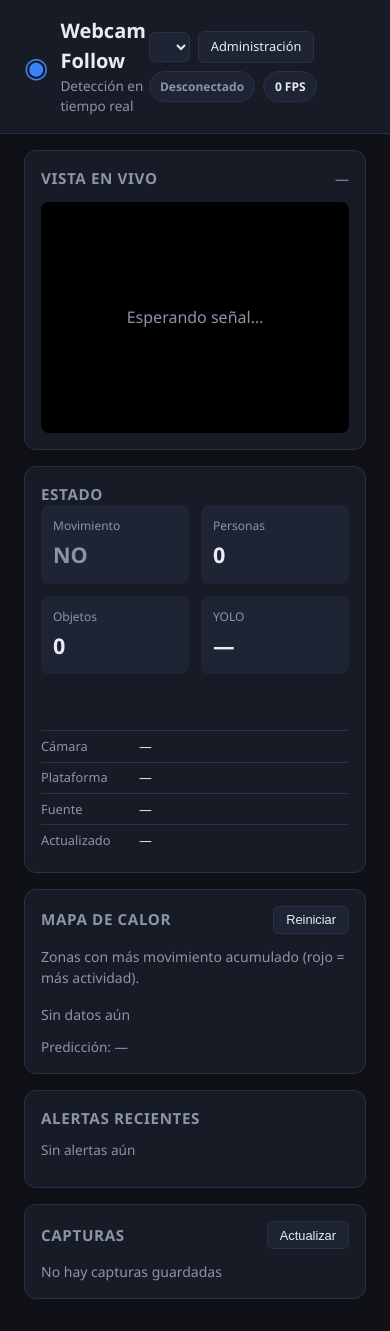
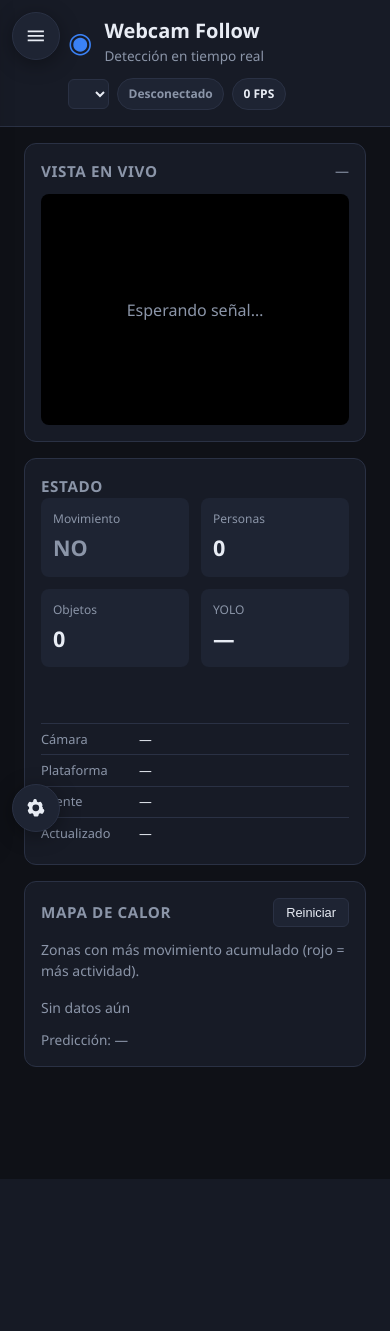
Before and after one commit to magicdrums/webcam_follow, a Python web app: template src/web/templates/index.html in a window 390 px wide. After the commit the page ends 1179 px from the top, so only its background shows below. Run offline with Jinja, Linux system fonts and the light colour scheme; the template is opened without the code that fills it, so the values that code supplies are empty.

Commit message:
Implement side menu functionality and styling
- Added a side menu for navigation, including options for snapshots and alerts.
- Implemented open and close functionality for the side menu, with accessibility features.
- Enhanced the layout and styling of the main application view and side menu components.
- Updated the HTML structure to accommodate the new side menu and its interactions.
- Improved user experience with responsive design adjustments for mobile devices.

```diff
--- a/src/web/static/style.css
+++ b/src/web/static/style.css
@@ -73,6 +73,170 @@ body {
 .btn--sm { font-size: 0.72rem; padding: 0.25rem 0.5rem; }
 
 .hidden { display: none !important; }
+
+/* --- Vista principal: menú flotante --- */
+.app-view {
+  padding-bottom: 5rem;
+}
+
+.app-view.menu-open {
+  overflow: hidden;
+}
+
+.fab {
+  position: fixed;
+  z-index: 210;
+  display: flex;
+  align-items: center;
+  justify-content: center;
+  width: 3rem;
+  height: 3rem;
+  border-radius: 999px;
+  border: 1px solid var(--border);
+  background: var(--surface2);
+  color: var(--text);
+  box-shadow: 0 4px 20px rgba(0, 0, 0, 0.35);
+  cursor: pointer;
+  text-decoration: none;
+  transition: background 0.15s, border-color 0.15s, transform 0.15s;
+}
+
+.fab:hover {
+  background: var(--surface);
+  border-color: var(--accent);
+}
+
+.fab:active {
+  transform: scale(0.96);
+}
+
+.fab__icon {
+  width: 1.35rem;
+  height: 1.35rem;
+}
+
+.fab--menu {
+  top: 1rem;
+  left: 1rem;
+}
+
+.fab--settings {
+  bottom: 1rem;
+  left: 1rem;
+}
+
+.header--app {
+  padding-left: 4.75rem;
+}
+
+.menu-backdrop {
+  position: fixed;
+  inset: 0;
+  z-index: 190;
+  background: rgba(0, 0, 0, 0.55);
+  backdrop-filter: blur(2px);
+}
+
+.side-menu {
+  position: fixed;
+  top: 0;
+  left: 0;
+  z-index: 200;
+  width: min(92vw, 420px);
+  height: 100vh;
+  height: 100dvh;
+  background: var(--surface);
+  border-right: 1px solid var(--border);
+  display: flex;
+  flex-direction: column;
+  transform: translateX(-105%);
+  transition: transform 0.25s ease;
+  box-shadow: 4px 0 24px rgba(0, 0, 0, 0.35);
+}
+
+.side-menu.is-open {
+  transform: translateX(0);
+}
+
+.side-menu__head {
+  display: flex;
+  align-items: center;
+  justify-content: space-between;
+  gap: 0.75rem;
+  padding: 1rem 1rem 0.75rem;
+  border-bottom: 1px solid var(--border);
+}
+
+.side-menu__title {
+  font-size: 1rem;
+  font-weight: 600;
+  color: var(--text);
+}
+
+.btn--icon {
+  width: 2.25rem;
+  height: 2.25rem;
+  padding: 0;
+  font-size: 1.35rem;
+  line-height: 1;
+  display: inline-flex;
+  align-items: center;
+  justify-content: center;
+  border-radius: 8px;
+  border: 1px solid var(--border);
+  background: var(--surface2);
+  color: var(--text);
+  cursor: pointer;
+}
+
+.side-menu__tabs {
+  display: flex;
+  gap: 0.35rem;
+  padding: 0.75rem 1rem;
+  border-bottom: 1px solid var(--border);
+}
+
+.side-menu__tab {
+  flex: 1;
+  padding: 0.45rem 0.75rem;
+  border-radius: 8px;
+  border: 1px solid var(--border);
+  background: var(--surface2);
+  color: var(--muted);
+  font-size: 0.85rem;
+  cursor: pointer;
+}
+
+.side-menu__tab--active {
+  color: var(--text);
+  border-color: var(--accent);
+  background: rgba(59, 130, 246, 0.12);
+}
+
+.side-menu__panel {
+  flex: 1;
+  overflow-y: auto;
+  padding: 0.75rem 1rem 1.5rem;
+}
+
+.side-menu__toolbar {
+  display: flex;
+  justify-content: flex-end;
+  margin-bottom: 0.75rem;
+}
+
+.snapshots--menu {
+  grid-template-columns: repeat(auto-fill, minmax(120px, 1fr));
+  max-height: none;
+}
+
+.layout--app {
+  grid-template-rows: auto;
+}
+
+.layout--app .panel--video {
+  grid-row: auto;
+}
 
 /* --- Admin --- */
 .admin-layout {
@@ -515,8 +679,22 @@ body {
 }
 
 @media (max-width: 900px) {
-  .layout {
+  .layout,
+  .layout--app {
     grid-template-columns: 1fr;
   }
   .panel--video { grid-row: auto; }
+  .header--app {
+    padding-left: 4.25rem;
+    flex-wrap: wrap;
+    gap: 0.75rem;
+  }
+  .fab--menu {
+    top: 0.75rem;
+    left: 0.75rem;
+  }
+  .fab--settings {
+    bottom: 0.75rem;
+    left: 0.75rem;
+  }
 }
--- a/src/web/templates/index.html
+++ b/src/web/templates/index.html
@@ -6,8 +6,42 @@
   <title>Webcam Follow</title>
   <link rel="stylesheet" href="{{ url_for('static', filename='style.css') }}">
 </head>
-<body>
-  <header class="header">
+<body class="app-view">
+  <button type="button" id="menu-toggle" class="fab fab--menu" aria-label="Capturas e historial" aria-expanded="false" aria-controls="side-menu">
+    <svg class="fab__icon" viewBox="0 0 24 24" aria-hidden="true"><path fill="currentColor" d="M3 6h18v2H3V6zm0 5h18v2H3v-2zm0 5h18v2H3v-2z"/></svg>
+  </button>
+
+  <a href="/admin" class="fab fab--settings" aria-label="Administración">
+    <svg class="fab__icon" viewBox="0 0 24 24" aria-hidden="true"><path fill="currentColor" fill-rule="evenodd" d="M11.08 2.25c-.92 0-1.7.66-1.85 1.57l-.18 1.07c-.02.12-.12.26-.3.35a7.5 7.5 0 00-.98.57c-.17.11-.33.12-.45.08l-1.02-.38a1.88 1.88 0 00-2.28.82l-.92 1.6a1.88 1.88 0 00.43 2.38l.84.69c.1.08.17.23.15.43a7.6 7.6 0 010 1.14c-.02.2.06.35.15.43l-.84.69a1.88 1.88 0 00-.43 2.38l.92 1.6a1.88 1.88 0 002.28.82l1.02-.38c.12-.04.28-.03.45.08.34.21.64.4.98.57.18.09.28.23.3.35l.18 1.07c.15.91.93 1.57 1.85 1.57h1.84c.92 0 1.7-.66 1.85-1.57l.18-1.07c.02-.12.12-.26.3-.35.34-.17.64-.36.98-.57.17-.11.33-.12.45-.08l1.02.38a1.88 1.88 0 002.28-.82l.92-1.6a1.88 1.88 0 00-.43-2.38l-.84-.69c-.09-.08-.17-.23-.15-.43a7.6 7.6 0 010-1.14c.02-.2-.06-.35-.15-.43l-.84-.69a1.88 1.88 0 00.43-2.38l-.92-1.6a1.88 1.88 0 00-2.28-.82l-1.02.38c-.12.04-.28.03-.45-.08a7.5 7.5 0 00-.98-.57c-.18-.09-.28-.23-.3-.35l-.18-1.07a1.88 1.88 0 00-1.85-1.57h-1.84zM12 15.75a3.75 3.75 0 100-7.5 3.75 3.75 0 000 7.5z" clip-rule="evenodd"/></svg>
+  </a>
+
+  <div id="menu-backdrop" class="menu-backdrop hidden" aria-hidden="true"></div>
+
+  <aside id="side-menu" class="side-menu" aria-hidden="true">
+    <div class="side-menu__head">
+      <h2 class="side-menu__title">Capturas e historial</h2>
+      <button type="button" id="menu-close" class="btn btn--icon" aria-label="Cerrar menú">×</button>
+    </div>
+    <nav class="side-menu__tabs" role="tablist">
+      <button type="button" class="side-menu__tab side-menu__tab--active" data-menu-panel="snapshots" role="tab" aria-selected="true">Capturas</button>
+      <button type="button" class="side-menu__tab" data-menu-panel="alerts" role="tab" aria-selected="false">Alertas</button>
+    </nav>
+    <div id="menu-panel-snapshots" class="side-menu__panel" role="tabpanel">
+      <div class="side-menu__toolbar">
+        <button id="refresh-snapshots" class="btn btn--sm" type="button">Actualizar</button>
+      </div>
+      <div id="snapshots-grid" class="snapshots snapshots--menu">
+        <p class="muted snapshots__empty">No hay capturas guardadas</p>
+      </div>
+    </div>
+    <div id="menu-panel-alerts" class="side-menu__panel hidden" role="tabpanel">
+      <ul id="alerts-list" class="alerts">
+        <li class="alerts__empty muted">Sin alertas aún</li>
+      </ul>
+    </div>
+  </aside>
+
+  <header class="header header--app">
     <div class="header__brand">
       <span class="header__logo">◉</span>
       <div>
@@ -17,13 +51,12 @@
     </div>
     <div class="header__actions">
       <select id="camera-select" class="select" aria-label="Seleccionar cámara"></select>
-      <a href="/admin" class="btn btn--link">Administración</a>
       <span id="conn-badge" class="badge badge--offline">Desconectado</span>
       <span id="fps-badge" class="badge">0 FPS</span>
     </div>
   </header>
 
-  <main class="layout">
+  <main class="layout layout--app">
     <section class="panel panel--video">
       <div class="panel__head">
         <h2>Vista en vivo</h2>
@@ -77,24 +110,7 @@
         </ul>
         <div id="motion-prediction" class="motion-prediction muted">Predicción: —</div>
       </section>
-
-      <section class="panel">
-        <h2>Alertas recientes</h2>
-        <ul id="alerts-list" class="alerts">
-          <li class="alerts__empty muted">Sin alertas aún</li>
-        </ul>
-      </section>
     </aside>
-
-    <section class="panel panel--full">
-      <div class="panel__head">
-        <h2>Capturas</h2>
-        <button id="refresh-snapshots" class="btn" type="button">Actualizar</button>
-      </div>
-      <div id="snapshots-grid" class="snapshots">
-        <p class="muted snapshots__empty">No hay capturas guardadas</p>
-      </div>
-    </section>
   </main>
 
   <script src="{{ url_for('static', filename='app.js') }}"></script>
```
Also changed, not shown: src/web/static/app.js (+56 -0 lines).
